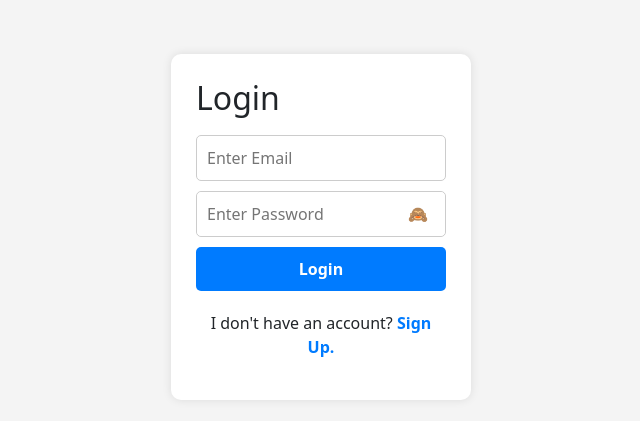
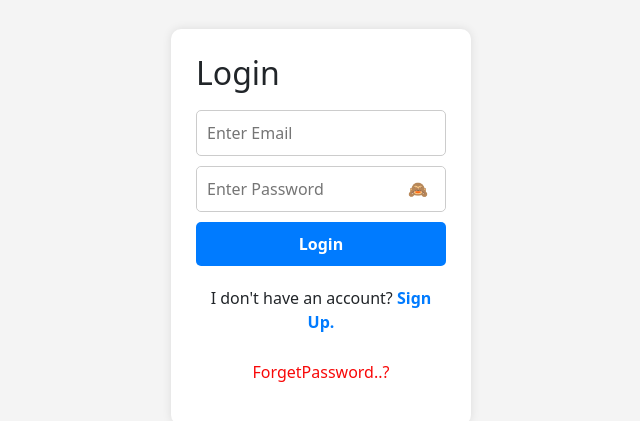
Before and after one commit to ahmadsiddiqui-oss/Form-FrontEnd, a React (Create React App) app: page /login in a window 1280 px wide. Shown: the part 173-594 px from the top of the page, without its empty margins (319-959 px from the left). Built offline with nearby package versions, Linux system fonts and the light colour scheme.

Commit message:
Forget button commit

```diff
--- a/src/components/ForgetPassword.js
+++ b/src/components/ForgetPassword.js
@@ -24,7 +24,6 @@ function ForgotPassword() {
   return (
     <div style={{ width: "400px", margin: "50px auto" }}>
       <h2>Forgot Password</h2>
-
       <form onSubmit={handleSubmit}>
         <label>Email:</label>
         <input
--- a/src/components/Login.js
+++ b/src/components/Login.js
@@ -2,6 +2,7 @@ import React, { useState } from "react";
 import { useNavigate } from "react-router-dom";
 import axios from "axios";
 import { Link } from "react-router-dom";
+import ForgotPassword from "./ForgetPassword";
 function Login() {
   const navigate = useNavigate();
   const [showPassword, setShowPassword] = useState(false);
@@ -101,6 +102,20 @@ function Login() {
             Sign Up.
           </Link>
         </p>
+        <p>
+          <Link
+            onSubmit={ForgotPassword}
+            to="/forgot-password"
+            style={{
+              color: "#f80808ff",
+              textDecoration: "none",
+              display: "flex",
+              justifyContent: "center",
+            }}
+          >
+            ForgetPassword..?
+          </Link>
+        </p>
       </form>
     </div>
   );
--- a/src/components/signUp.js
+++ b/src/components/signUp.js
@@ -1,7 +1,6 @@
 import React, { useState } from "react";
 import { useNavigate, Link } from "react-router-dom";
 import axios from "axios";
-import ForgotPassword from "./ForgetPassword";
 
 function Signup() {
   const navigate = useNavigate();
@@ -107,17 +106,6 @@ function Signup() {
             Login.
           </Link>
         </p>
-        <Link
-          onSubmit={ForgotPassword}
-          to="/forgot-password"
-          style={{
-            color: "#007bff",
-            textDecoration: "none",
-            fontWeight: "bolder",
-          }}
-        >
-          ForgetPassword..?
-        </Link>
       </form>
     </div>
   );
```
